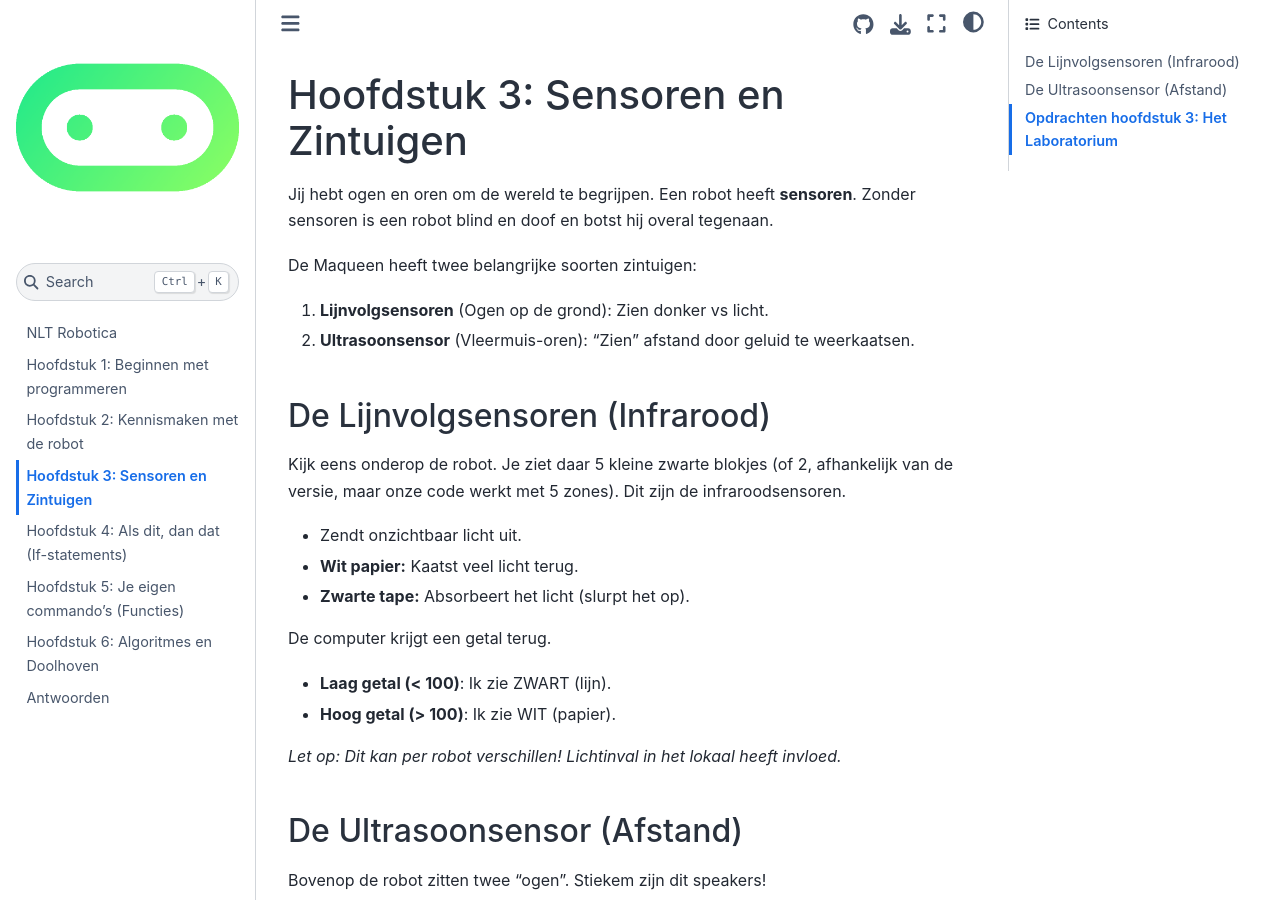
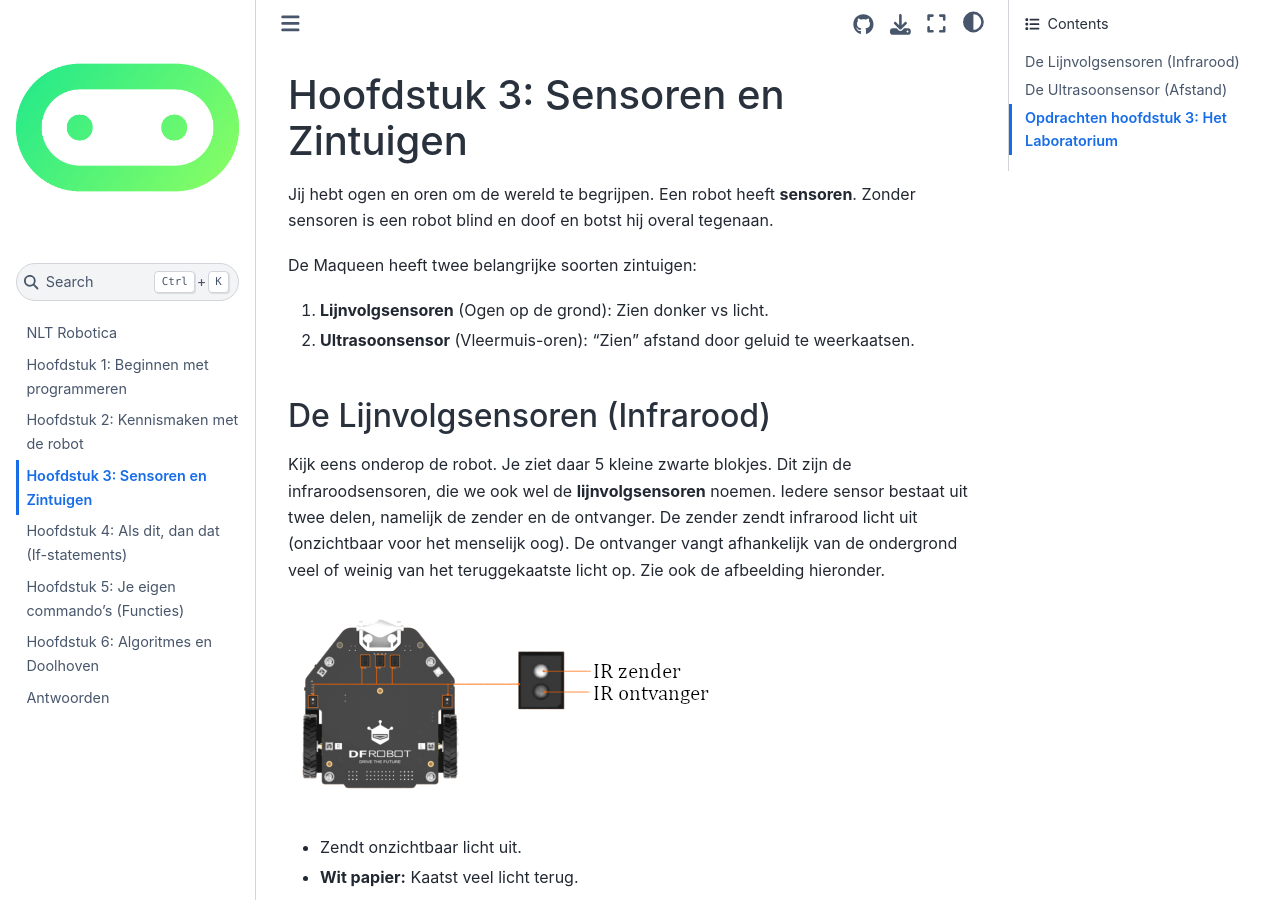
Before and after one commit to JoostvanTiel/NLT-Robotica-HAVO, a Jupyter Book: the page built from hoofdstuk3.md, in a window 1280 px wide and 900 px high. Built offline with Jupyter Book 1.0.4 settings and Sphinx 7.4.7 and the Sphinx Book theme 1.1.4, drawn with Linux system fonts in a browser that asks for light colours; some of the changed text lies outside the part shown.

Commit message:
Afbeeldingen weer toegevoegd

```diff
--- a/hoofdstuk3.md
+++ b/hoofdstuk3.md
@@ -8,7 +8,10 @@ De Maqueen heeft twee belangrijke soorten zintuigen:
 
 ## De Lijnvolgsensoren (Infrarood)
 
-Kijk eens onderop de robot. Je ziet daar 5 kleine zwarte blokjes (of 2, afhankelijk van de versie, maar onze code werkt met 5 zones). Dit zijn de infraroodsensoren.
+Kijk eens onderop de robot. Je ziet daar 5 kleine zwarte blokjes. Dit zijn de infraroodsensoren, die we ook wel de **lijnvolgsensoren** noemen. Iedere sensor bestaat uit twee delen, namelijk de zender en de ontvanger. De zender zendt infrarood licht uit (onzichtbaar voor het menselijk oog). De ontvanger vangt afhankelijk van de ondergrond veel of weinig van het teruggekaatste licht op. Zie ook de afbeelding hieronder.
+
+![Lijnsensoren](img/h3.1.png)
+
 *   Zendt onzichtbaar licht uit.
 *   **Wit papier:** Kaatst veel licht terug.
 *   **Zwarte tape:** Absorbeert het licht (slurpt het op).
@@ -43,13 +48,16 @@ We gaan vandaag niet zomaar code overtypen, we gaan **meten**.
 2.  **Kleurenblind?**:
     De sensor werkt met Infrarood, niet met kleur zoals wij dat zien. Test de sensor op een **rood** en een **blauw** vlak. Ziet de robot dit als "wit" (licht weerkaatsend) of "zwart" (absorberend)?
 
-3.  **Vleermuis-modus**:
+3. 	**Van het padje**:
+	Zet de robot schuin op een zwarte lijn en onderzoek welke lijnvolgsensoren een hoge en welke een lage waarde meten.
+
+4.  **Vleermuis-modus**:
     Schrijf een programma dat de `afstand_tot_voorwerp()` laat zien.
     *   Zet je hand op 5 cm afstand. Klopt de meting?
     *   Wat is de *maximale* afstand die hij kan zien? (Loop langzaam achteruit met een boek).
     *   Wat gebeurt er als je een zacht kussen gebruikt in plaats van een hard boek? (Denk aan hoe geluid weerkaatst).
 
-4.  **Het Alarm**:
+5.  **Het Alarm**:
     Verzin een toepassing. Bijvoorbeeld:
     *   Als de robot wordt opgetild (lijnsensor ziet geen vloer meer), moet hij een droevig gezichtje tonen.
     *   Als iemand te dichtbij komt (afstand < 10cm), moet hij een boos gezichtje tonen.
```
Also changed, not shown: other parts of hoofdstuk3.md (+2 -0 lines), hoofdstuk2.md (+31 -1 lines), hoofdstuk4.md (+2 -0 lines), img/h3.1.png, img/h3.2.png, img/h3.3.png, img/h3.4.png (deleted), img/h4.1.png (deleted), img/h4.2.png (deleted), img/h4.3.png (deleted).
